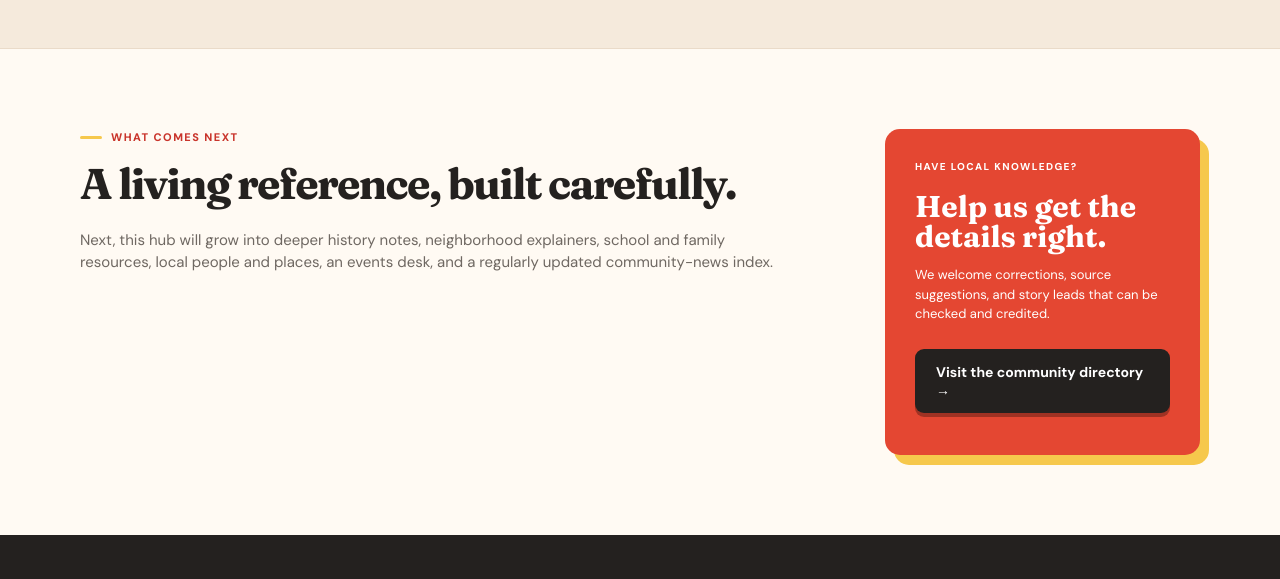
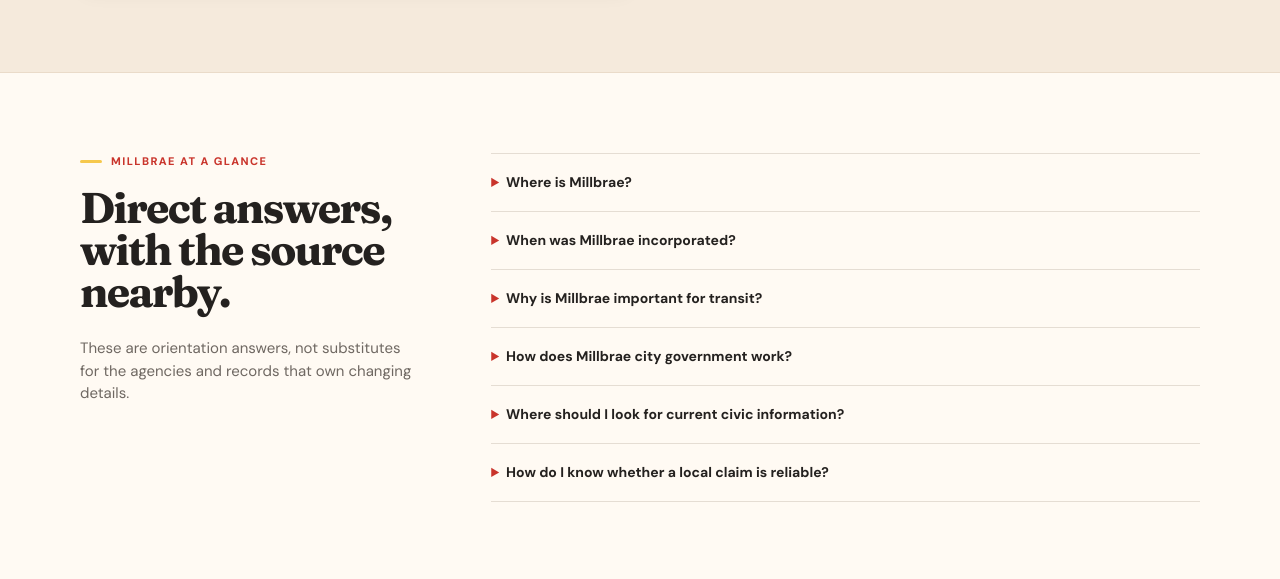
Before and after one commit to xbillbill/millbrae-ca, a website: page site/know-millbrae.html in a window 1280 px wide. Shown: the part 2770-3349 px from the top of the page. Drawn offline with Linux system fonts and the light colour scheme.

Commit message:
Add Millbrae facts FAQ and source discrepancy note

```diff
--- a/site/know-millbrae.html
+++ b/site/know-millbrae.html
@@ -50,9 +50,9 @@
             <article><strong>1835</strong><p>The land containing present-day Millbrae was granted to José Antonio Sánchez, according to the City’s cultural-resources history.</p></article>
             <article><strong>“Mill brae”</strong><p>The city’s name is associated with the Mills estate and the phrase “mill’s rolling hills,” a reference to the landscape around Darius Ogden Mills’s property.</p></article>
             <article><strong>1860s–1906</strong><p>The Southern Pacific railroad arrived in the 1860s; the train depot built in 1906 remains part of the city’s transportation story and is now home to the Millbrae Train Museum.</p></article>
-            <article><strong>1948</strong><p>Millbrae incorporated as a city on January 14, 1948. Its location between San Francisco, SFO, and the South Bay continued to shape daily life and local business.</p></article>
+            <article><strong>1948</strong><p>The City’s current <em>About Millbrae</em> page and cultural-resources history identify January 14, 1948 as the incorporation date. One later City information document says 1949, so we keep the discrepancy visible rather than presenting the conflicting records as settled.</p></article>
           </div>
-          <p class="source-note">Primary history source: <a href="https://ci.millbrae.ca.us/DocumentCenter/View/595/44-Culture-Resources-PDF" target="_blank" rel="noopener">City of Millbrae cultural-resources document</a>. Incorporation and city facts: <a href="https://www.ci.millbrae.ca.us/403/About-Millbrae" target="_blank" rel="noopener">About Millbrae</a>.</p>
+          <p class="source-note">Primary history source: <a href="https://ci.millbrae.ca.us/DocumentCenter/View/595/44-Culture-Resources-PDF" target="_blank" rel="noopener">City of Millbrae cultural-resources document</a>. Current city facts: <a href="https://www.ci.millbrae.ca.us/403/About-Millbrae" target="_blank" rel="noopener">About Millbrae</a>. Conflicting date in a City document: <a href="https://www.ci.millbrae.ca.us/DocumentCenter/View/1973" target="_blank" rel="noopener">candidate information PDF</a>.</p>
         </div>
         <aside class="sponsor-slot"><p class="tag">LOCAL CONTEXT</p><h3>Small geography, many connections.</h3><p>Millbrae sits on the San Francisco Peninsula beside SFO, with BART, Caltrain, and SamTrans meeting at the station.</p><a class="text-link" href="millbrae-station-sfo-guide.html">Understand the station →</a><a class="text-link" href="millbrae-parks-places.html">Explore parks and places →</a><a class="text-link" href="explore-millbrae.html">Browse every topic →</a></aside>
       </section>
@@ -69,7 +69,19 @@
         <article class="knowledge-card"><p class="tag">HISTORY &amp; CULTURE</p><h3>Follow the city’s living memory.</h3><p>Museums, archives, the library, community media, and cultural groups preserve different layers of Millbrae’s past and present.</p><a href="millbrae-history-culture.html">Read the history and culture guide →</a></article>
       </div></div></section>
 
-      <section class="guide-section wrap"><div class="guide-main"><p class="eyebrow">What comes next</p><h2>A living reference, built carefully.</h2><p>Next, this hub will grow into deeper history notes, neighborhood explainers, school and family resources, local people and places, an events desk, and a regularly updated community-news index.</p></div><aside class="sponsor-slot"><p class="tag">HAVE LOCAL KNOWLEDGE?</p><h3>Help us get the details right.</h3><p>We welcome corrections, source suggestions, and story leads that can be checked and credited.</p><a class="button" href="community.html">Visit the community directory →</a></aside></section>
+      <section class="guide-section wrap faq-section">
+        <div><p class="eyebrow">Millbrae at a glance</p><h2>Direct answers, with the source nearby.</h2><p class="guide-intro">These are orientation answers, not substitutes for the agencies and records that own changing details.</p></div>
+        <div class="faq-list">
+          <details><summary>Where is Millbrae?</summary><p>Millbrae is in San Mateo County on the San Francisco Peninsula, immediately west of San Francisco International Airport. The City describes its location as south of San Francisco and north of Silicon Valley. <a href="https://www.ci.millbrae.ca.us/403/About-Millbrae" target="_blank" rel="noopener">City source ↗</a></p></details>
+          <details><summary>When was Millbrae incorporated?</summary><p>The City’s current About Millbrae page and cultural-resources history say January 14, 1948. A later City information document says January 14, 1949, so the hub records the disagreement and links both sources rather than hiding it. <a href="https://www.ci.millbrae.ca.us/403/About-Millbrae" target="_blank" rel="noopener">1948 source ↗</a> · <a href="https://www.ci.millbrae.ca.us/DocumentCenter/View/1973" target="_blank" rel="noopener">1949 source ↗</a></p></details>
+          <details><summary>Why is Millbrae important for transit?</summary><p>Millbrae Station connects BART, Caltrain, SamTrans, and SFO access in one regional interchange. Use the station guide for orientation and live estimates, then confirm disruptions with the responsible agency. <a href="millbrae-station-sfo-guide.html">Station guide →</a></p></details>
+          <details><summary>How does Millbrae city government work?</summary><p>Millbrae uses a Council–Manager form: the elected Council sets policy and the City Manager administers daily operations. <a href="millbrae-government-guide.html">Government guide →</a></p></details>
+          <details><summary>Where should I look for current civic information?</summary><p>Use the live civic desk for City events, News Flash items, and agenda updates; use the original City calendar, Agenda Center, and City Clerk records for authoritative details. <a href="millbrae-civic-events-news.html">Civic desk →</a></p></details>
+          <details><summary>How do I know whether a local claim is reliable?</summary><p>Identify the owner, label the source type, check the date and original document, and ask what agency or record can update the answer. <a href="millbrae-sources.html">Source registry →</a></p></details>
+        </div>
+      </section>
+
+      <section class="guide-section wrap"><div class="guide-main"><p class="eyebrow">What comes next</p><h2>A living reference, built carefully.</h2><p>This hub will keep adding deeper history notes, neighborhood explainers, school and family resources, local people and places, an events desk, and a regularly updated community-news index.</p></div><aside class="sponsor-slot"><p class="tag">HAVE LOCAL KNOWLEDGE?</p><h3>Help us get the details right.</h3><p>We welcome corrections, source suggestions, and story leads that can be checked and credited.</p><a class="button" href="community.html">Visit the community directory →</a></aside></section>
     </article>
   </main>
 
```
Also changed, not shown: site/millbrae-stories.html (+1 -1 lines).
